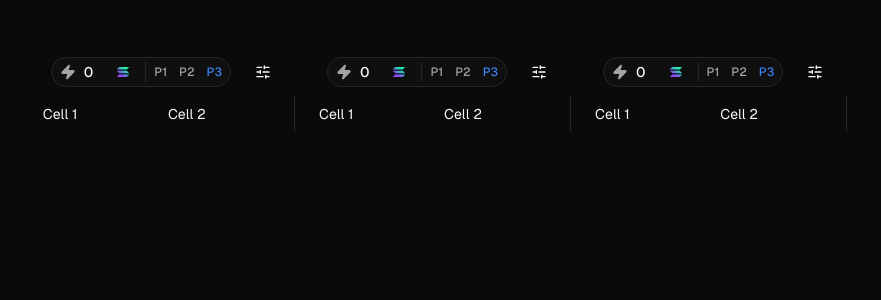
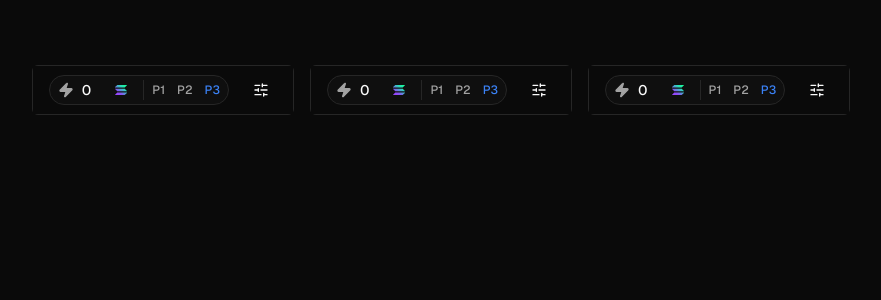
Before and after one commit to Rahul-Encoded/Pulse, a Next.js app: page / in a window 1280 px wide. Shown: the top 300 px of the page, without its empty margins (199-1080 px from the left). Built offline with nearby package versions, Linux system fonts and the light colour scheme.

Commit message:
Refactoring Tab code to work with updated type interfaces

```diff
--- a/src/components/app-components/TableComponents/Tab.tsx
+++ b/src/components/app-components/TableComponents/Tab.tsx
@@ -1,12 +1,13 @@
 import { Table, TableBody, TableHead, TableHeader, TableRow } from "@/components/ui/table";
 import TabHeader from "./TabHeader";
 import TabRow from "./TabRow";
+import { TabProps } from "./interface/types";
 
-export default function Tab({ props }: { props: any }) {
+export default function Tab({ name, number }: TabProps) {
     return (
-        <div>
-            <TabHeader props={props} />
-            <Table className="border-r border-border">
+        <div className="border border-border rounded-md">
+            <TabHeader name={name} number={number} />
+            <Table className="border border-border">
                 {/* <TableHeader>
                 <TableRow>
                     <TableHead>Header 1</TableHead>
@@ -15,7 +16,7 @@ export default function Tab({ props }: { props: any }) {
             </TableHeader> */}
                 {/* No table header for now */}
                 <TableBody>
-                    <TabRow props={props} />
+                    {/* <TabRow props={props} /> */}
                 </TableBody>
             </Table>
         </div>
```
